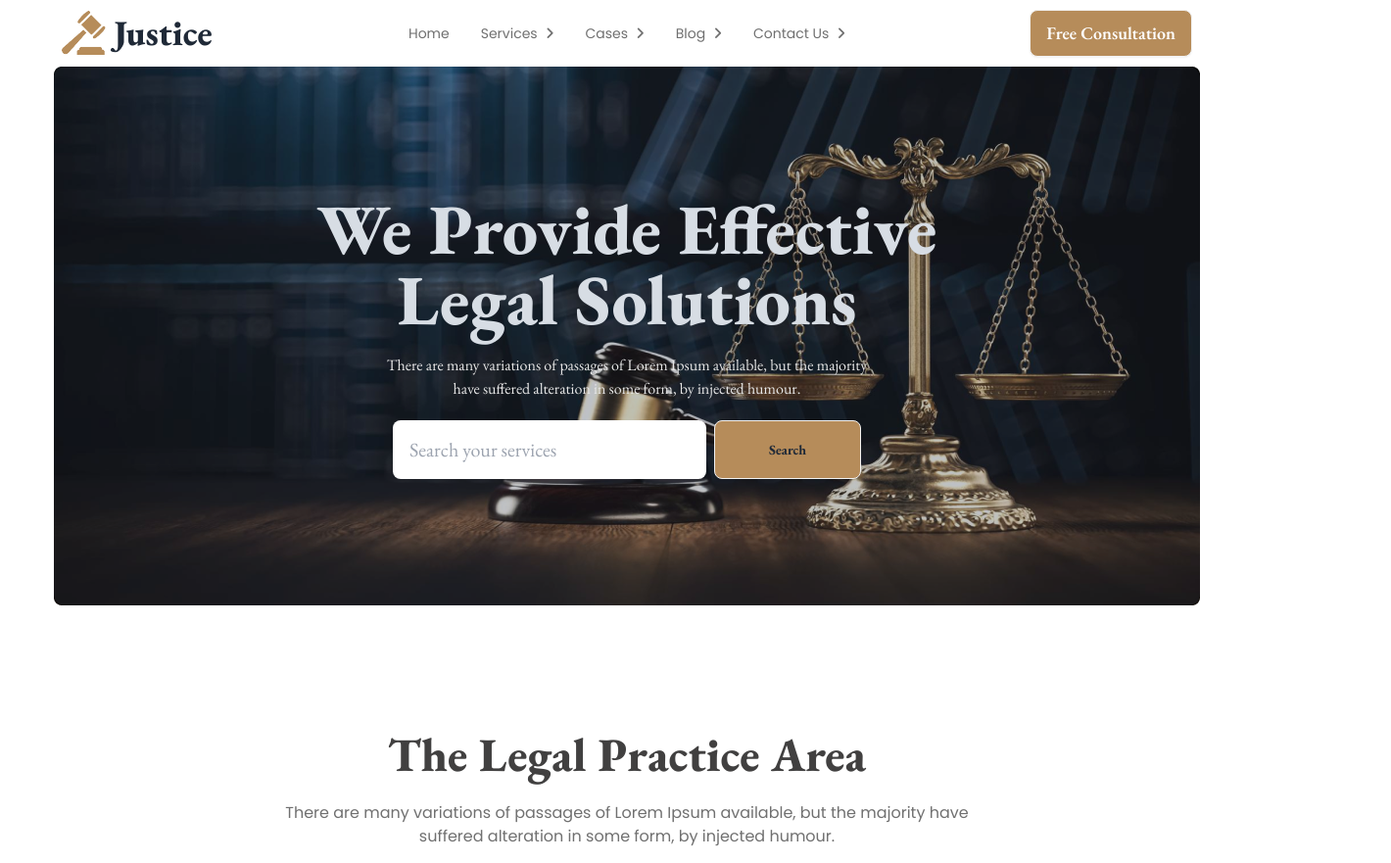
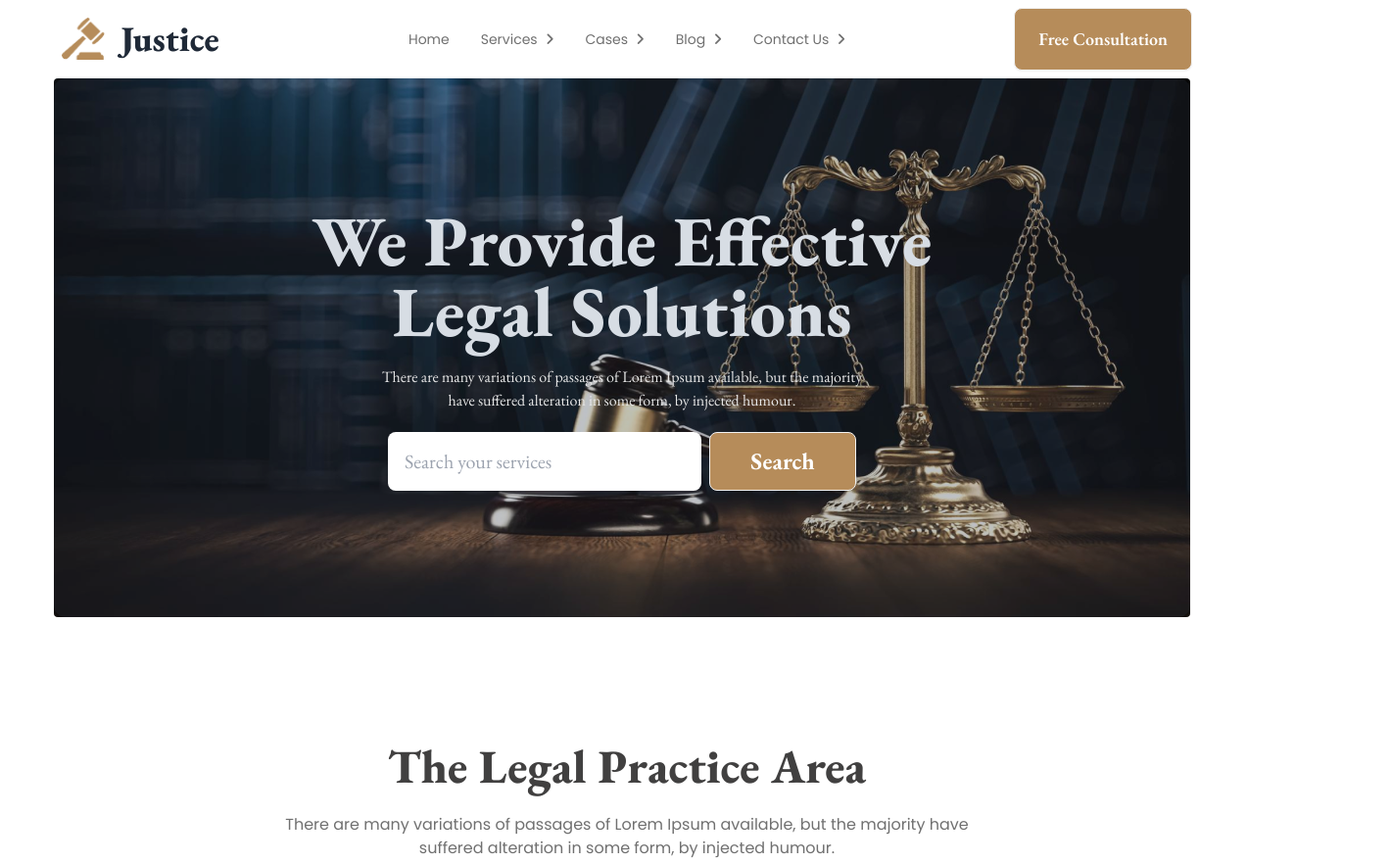
Before and after one commit to mohammadsoheluddin/legal-solution-with-daisyUI, a plain HTML site: page index.html in a window 1280 px wide. Shown: the top 881 px of the page at 98% size, 1420 px wide, since content can reach past the window. Drawn offline with nearby package versions, Linux system fonts and the light colour scheme.

Commit message:
editing prvious code

```diff
--- a/index.html
+++ b/index.html
@@ -51,6 +51,24 @@
         <!-- Navigation Start From Here -->
         <div class="navbar bg-base-100">
             <div class="navbar-start">
+                <div class="flex Justify-center items-center gap-2">
+                    <img class="w-11 h-11" src="./images/logo-100.png" alt="">
+                    <h1 class="lg:text-4xl font-extrabold text-3xl pl-2">Justice</h1>
+                </div>
+            </div>
+            <div class="navbar-center hidden lg:flex">
+                <ul class="menu menu-horizontal px-1 text-[#707070] font-poppins">
+                    <li><a>Home</a></li>
+                    <li><a>Services <i class="fa-solid fa-angle-right"></i></a></li>
+                    <li><a>Cases <i class="fa-solid fa-angle-right"></i></a></li>
+                    <li><a>Blog <i class="fa-solid fa-angle-right"></i></a></li>
+                    <li><a>Contact Us <i class="fa-solid fa-angle-right"></i></a></li>
+                </ul>
+            </div>
+            <div class="navbar-end">
+                <button
+                    class="btn btn-xs sm:btn-sm md:btn-md lg:btn-lg bg-[#B68C5A] lg:block hidden text-white text-[18px]">Free
+                    Consultation</button>
                 <div class="dropdown">
                     <div tabindex="0" role="button" class="btn btn-ghost lg:hidden">
                         <svg xmlns="http://www.w3.org/2000/svg" class="h-5 w-5" fill="none" viewBox="0 0 24 24"
@@ -68,39 +86,24 @@
                         <li><a>Contact Us</a></li>
                     </ul>
                 </div>
-                <div class="flex Justify-center items-center gap-2">
-                    <img class="" src="./images/logo-100.png" alt="">
-                    <h1 class="text-4xl font-extrabold text-[]">Justice</h1>
-                </div>
-            </div>
-            <div class="navbar-center hidden lg:flex">
-                <ul class="menu menu-horizontal px-1 text-[#707070] font-poppins">
-                    <li><a>Home</a></li>
-                    <li><a>Services <i class="fa-solid fa-angle-right"></i></a></li>
-                    <li><a>Cases <i class="fa-solid fa-angle-right"></i></a></li>
-                    <li><a>Blog <i class="fa-solid fa-angle-right"></i></a></li>
-                    <li><a>Contact Us <i class="fa-solid fa-angle-right"></i></a></li>
-                </ul>
-            </div>
-            <div class="navbar-end">
-                <a class="btn bg-[#B68C5A] text-white text-[18px]">Free Consultation</a>
             </div>
         </div>
         <!-- Navigation End Here -->
 
         <!-- Hero Container Start From Here -->
-        <div class="hero w-[1170px] h-[550px]" style="background-image: url(./images/banner.png);">
+        <div class="hero lg:w-[1160px] lg:h-[550px] rounded" style="background-image: url(./images/banner.png);">
             <div class="hero-overlay bg-opacity-30 rounded-xl"></div>
-            <div class="hero-content text-center text-neutral-content">
-                <div class="w-[680px]">
-                    <h1 class="mb-5 text-7xl font-extrabold">We Provide Effective <br> Legal Solutions</h1>
-                    <p class="mb-5 text-[#E7E7E7]">There are many variations of passages of Lorem Ipsum available, but
+            <div class="hero-content text-center text-neutral-content w-auto h-auto">
+                <div class="flex flex-col justify-center items-center">
+                    <h1 class="mb-5 lg:text-7xl text-4xl font-extrabold">We Provide Effective <br> Legal Solutions</h1>
+                    <p class="mb-5 text-[#E7E7E7] w-auto">There are many variations of passages of Lorem Ipsum available, but
                         the majority <br>
                         have suffered alteration in some form, by injected humour.</p>
-                    <div class="flex justify-center items-center gap-2">
+                    <div class="flex lg:flex-row flex-col justify-center items-center gap-2">
                         <input type="text" placeholder="Search your services"
                             class="input text-xl font-normal text-[#A0A0A0] bg-[#FFF] w-[500px] h-[60px] max-w-xs" />
-                        <button class="btn bg-[#B68C5A] w-[150px] h-[60px] font-bold">Search</button>
+                        <button
+                            class="btn bg-[#B68C5A] w-[150px] h-[60px] font-bold text-[#FFFFFF] text-2xl">Search</button>
                     </div>
                 </div>
             </div>
@@ -126,7 +129,8 @@
                     class="flex flex-col justify-center items-center rounded-none border-b w-[400px] h-[500px]  space-y-10">
                     <img src="./images/business.png" alt="Shoes" />
                     <h2 class="text-[#414040] text-3xl font-extrabold">Business Law</h2>
-                    <p class="font-normal text-[#707070] font-poppins w-[258px] text-center">There are many variations of
+                    <p class="font-normal text-[#707070] font-poppins w-[258px] text-center">There are many variations
+                        of
                         passages of Lorem Ipsum
                         available, but the majority have
                         suffered alteration in some
@@ -139,7 +143,8 @@
                     class="flex flex-col justify-center items-center rounded-none border w-[400px] h-[500px]  space-y-10 bg-gradient-to-t from-[#FDFDFD] to-[#F5F5F5]">
                     <img src="./images/criminal.png" alt="Shoes" />
                     <h2 class="text-[#414040] text-3xl font-extrabold">Criminal Law</h2>
-                    <p class="font-normal text-[#707070] font-poppins w-[258px] text-center">There are many variations of
+                    <p class="font-normal text-[#707070] font-poppins w-[258px] text-center">There are many variations
+                        of
                         passages of Lorem Ipsum
                         available, but the majority have
                         suffered alteration in some
@@ -152,7 +157,8 @@
                     class="flex flex-col justify-center items-center rounded-none border-b w-[400px] h-[500px]  space-y-10">
                     <img src="./images/child.png" alt="Shoes" />
                     <h2 class="text-[#414040] text-3xl font-extrabold">Child Support</h2>
-                    <p class="font-normal text-[#707070] font-poppins w-[258px] text-center">There are many variations of
+                    <p class="font-normal text-[#707070] font-poppins w-[258px] text-center">There are many variations
+                        of
                         passages of Lorem Ipsum
                         available, but the majority have
                         suffered alteration in some
@@ -161,11 +167,11 @@
                 </div>
 
                 <!-- CARD-4 -->
-                <div
-                    class="flex flex-col justify-center items-center rounded-none w-[400px] h-[500px]  space-y-10">
+                <div class="flex flex-col justify-center items-center rounded-none w-[400px] h-[500px]  space-y-10">
                     <img src="./images/education.png" alt="Shoes" />
                     <h2 class="text-[#414040] text-3xl font-extrabold">Education Law</h2>
-                    <p class="font-normal text-[#707070] font-poppins w-[258px] text-center">There are many variations of
+                    <p class="font-normal text-[#707070] font-poppins w-[258px] text-center">There are many variations
+                        of
                         passages of Lorem Ipsum
                         available, but the majority have
                         suffered alteration in some
@@ -178,7 +184,8 @@
                     class="flex flex-col justify-center items-center rounded-none border-x w-[400px] h-[500px]  space-y-10">
                     <img src="./images/divorce.png" alt="Shoes" />
                     <h2 class="text-[#414040] text-3xl font-extrabold">Divorce Law</h2>
-                    <p class="font-normal text-[#707070] font-poppins w-[258px] text-center">There are many variations of
+                    <p class="font-normal text-[#707070] font-poppins w-[258px] text-center">There are many variations
+                        of
                         passages of Lorem Ipsum
                         available, but the majority have
                         suffered alteration in some
@@ -187,11 +194,11 @@
                 </div>
 
                 <!-- CARD-6 -->
-                <div
-                    class="flex flex-col justify-center items-center rounded-none w-[400px] h-[500px]  space-y-10">
+                <div class="flex flex-col justify-center items-center rounded-none w-[400px] h-[500px]  space-y-10">
                     <img src="./images/tax.png" alt="Shoes" />
                     <h2 class="text-[#414040] text-3xl font-extrabold">Tax Law</h2>
-                    <p class="font-normal text-[#707070] font-poppins w-[258px] text-center">There are many variations of
+                    <p class="font-normal text-[#707070] font-poppins w-[258px] text-center">There are many variations
+                        of
                         passages of Lorem Ipsum
                         available, but the majority have
                         suffered alteration in some
```
Also changed, not shown: nex.html (added, +39 -0 lines).
